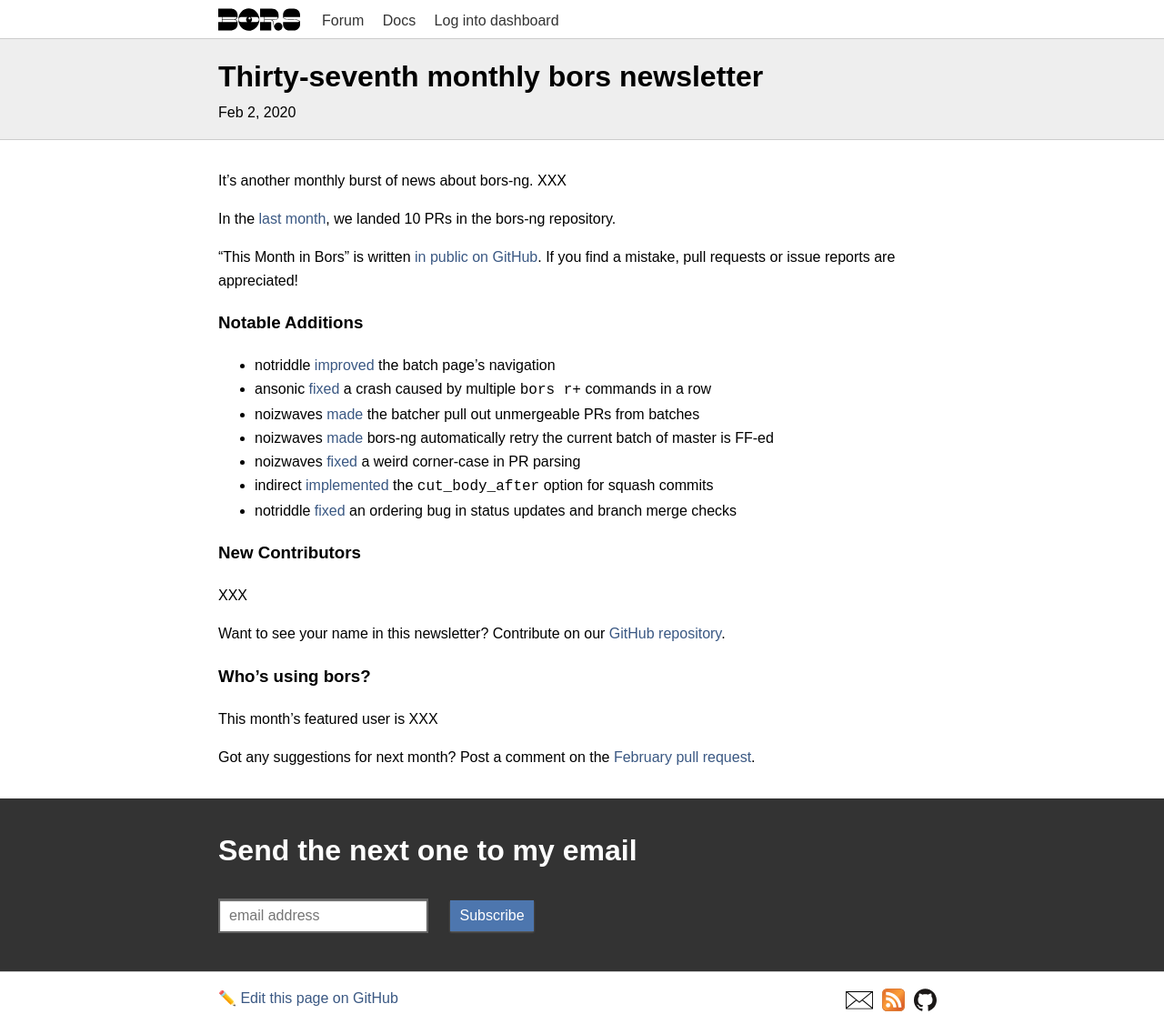
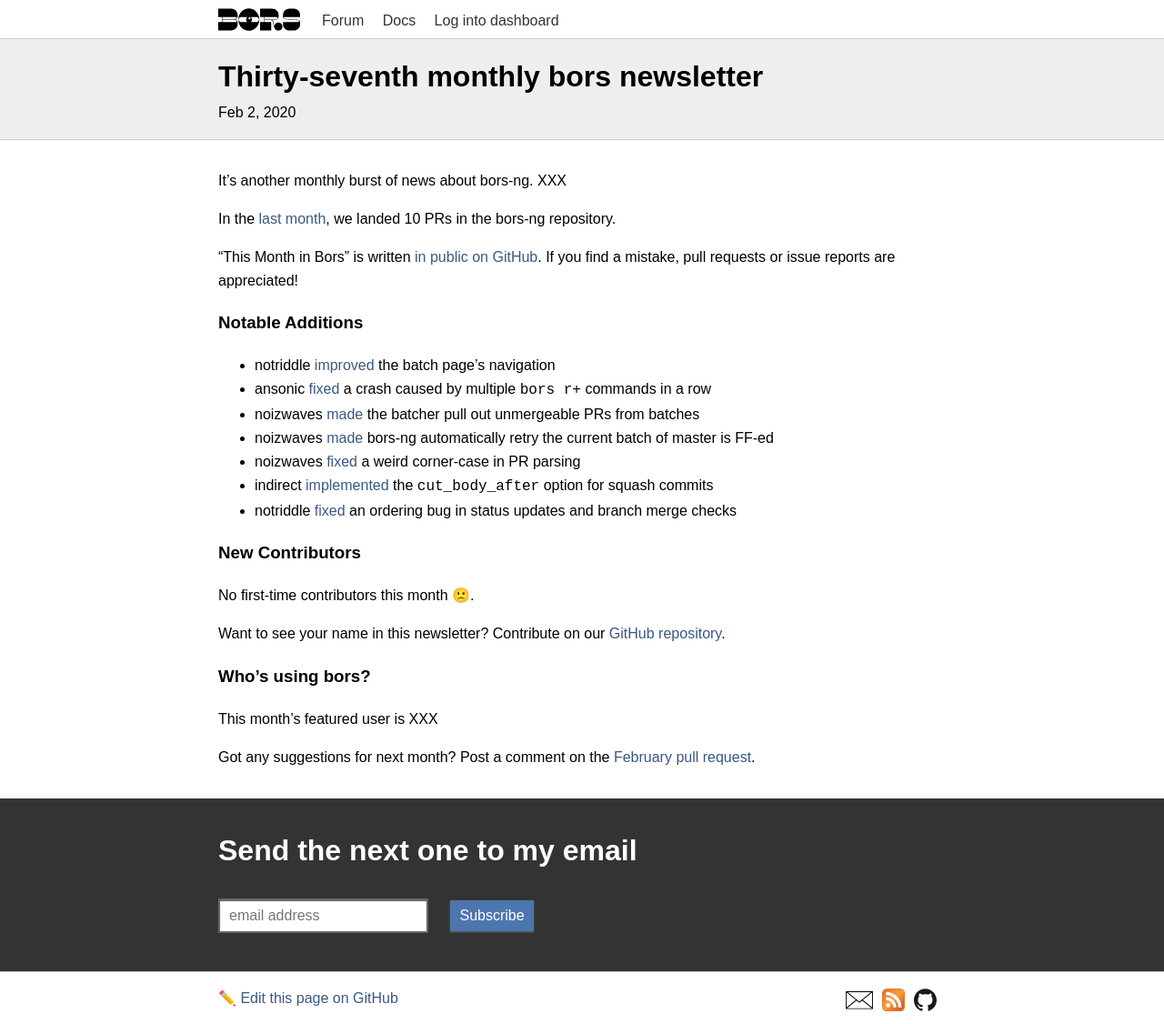
Before and after one commit to bors-ng/bors-ng.github.io, a Jekyll site: the page built from _posts/2020-02-01-tmib-37.md, in a window 1280 px wide. Shown: the whole page at 91% size. Built offline with Jekyll 4.4.1, drawn with Linux system fonts in a browser that asks for light colours.

Commit message:
No new contributors

```diff
--- a/_posts/2020-02-01-tmib-37.md
+++ b/_posts/2020-02-01-tmib-37.md
@@ -30,7 +30,7 @@ If you find a mistake, pull requests or issue reports are appreciated!
 
 ### New Contributors
 
-XXX
+No first-time contributors this month 🙁.
 
 Want to see your name in this newsletter? Contribute on our [GitHub repository](https://github.com/bors-ng/bors-ng).
 
```
